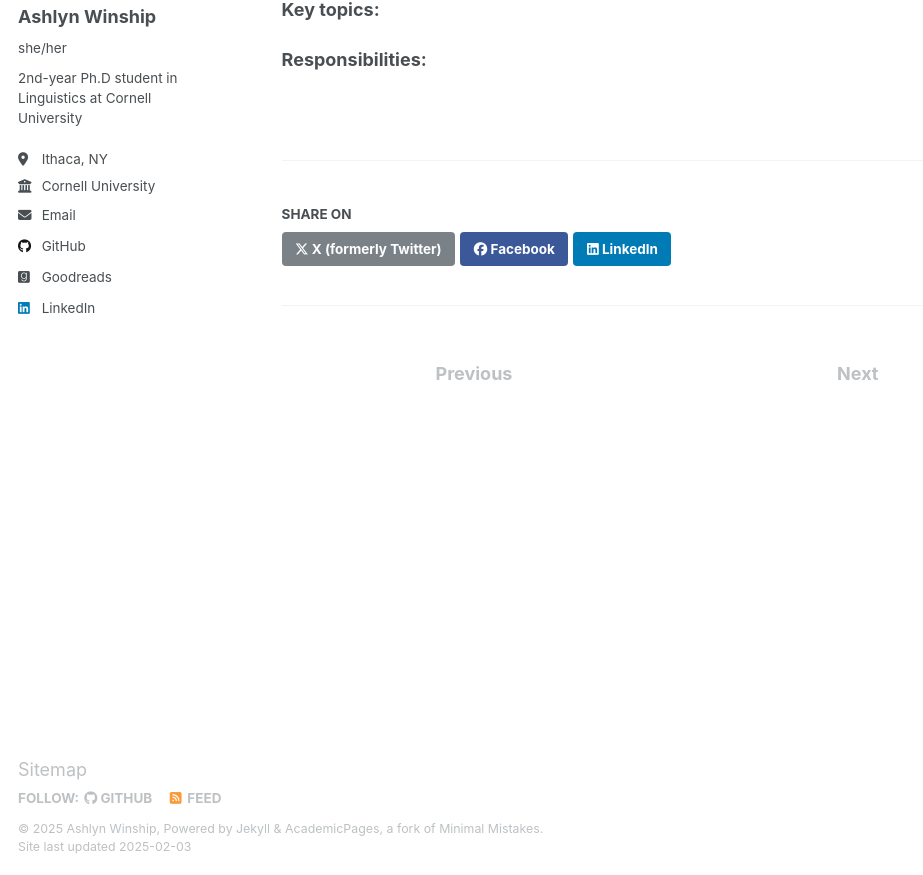
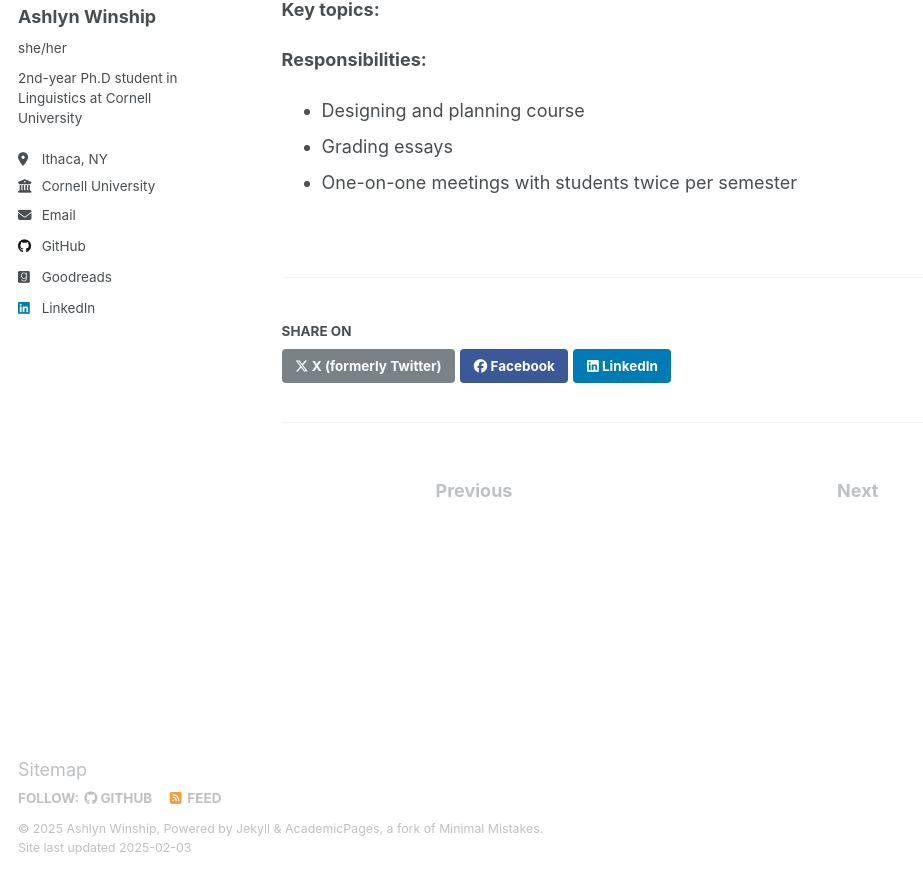
Before and after one commit to ashlynwinship/ashlynwinship.github.io, a Jekyll site: the page built from _teaching/2024_fall_fws.md, in a window 1280 px wide and 1160 px high, cut to the strip 285-1160 px from the top of the window. Shown: the whole strip, without its empty margins (0-923 px from the left). Built offline with Jekyll 4.4.1, drawn with Linux system fonts in a browser that asks for light colours.

Commit message:
Update 2024_fall_fws.md

```diff
--- a/_teaching/2024_fall_fws.md
+++ b/_teaching/2024_fall_fws.md
@@ -13,3 +13,8 @@ location: Ithaca, NY
 <b>Key topics:</b>
 
 <b>Responsibilities:</b>
+<ul>
+  <li>Designing and planning course</li>
+  <li>Grading essays</li>
+  <li>One-on-one meetings with students twice per semester</li>
+</ul>
```
